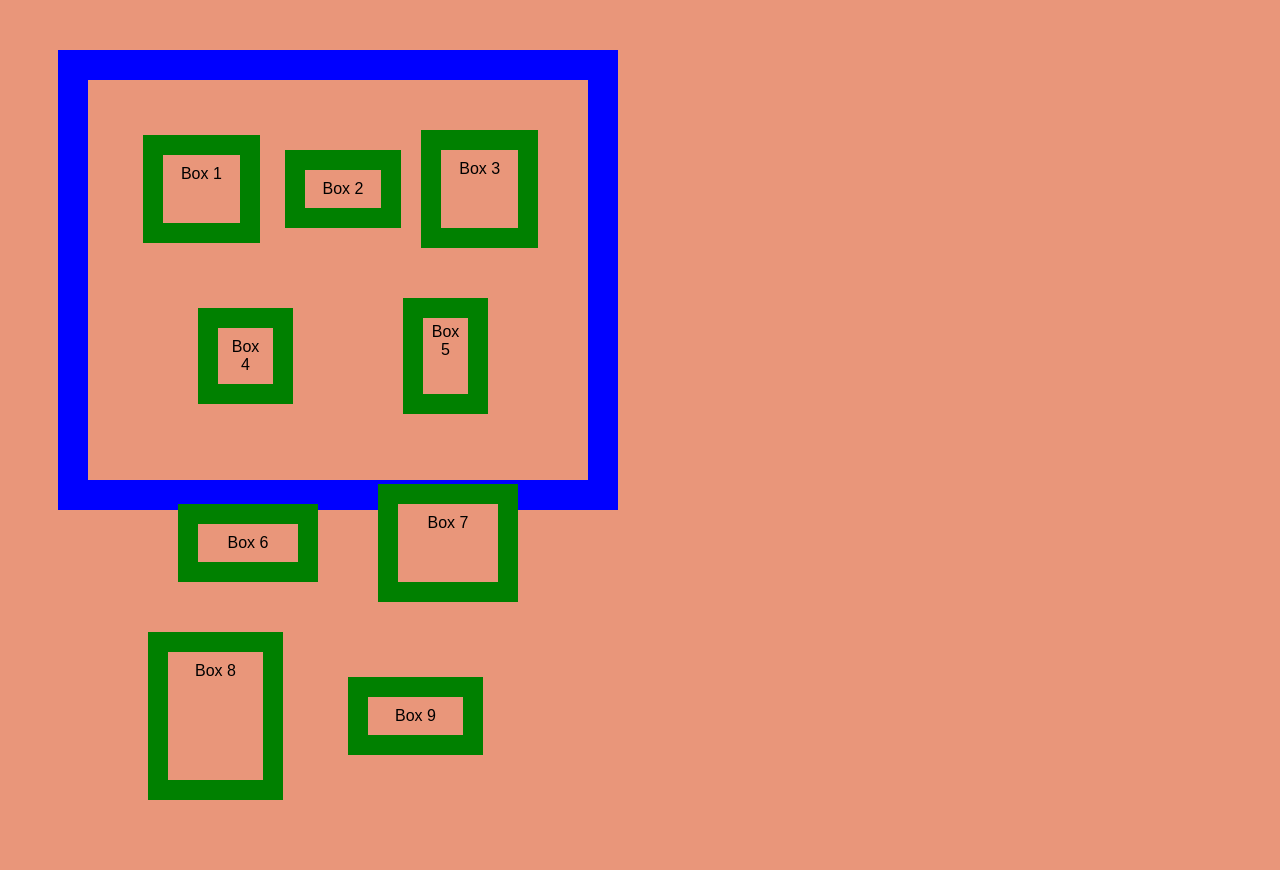
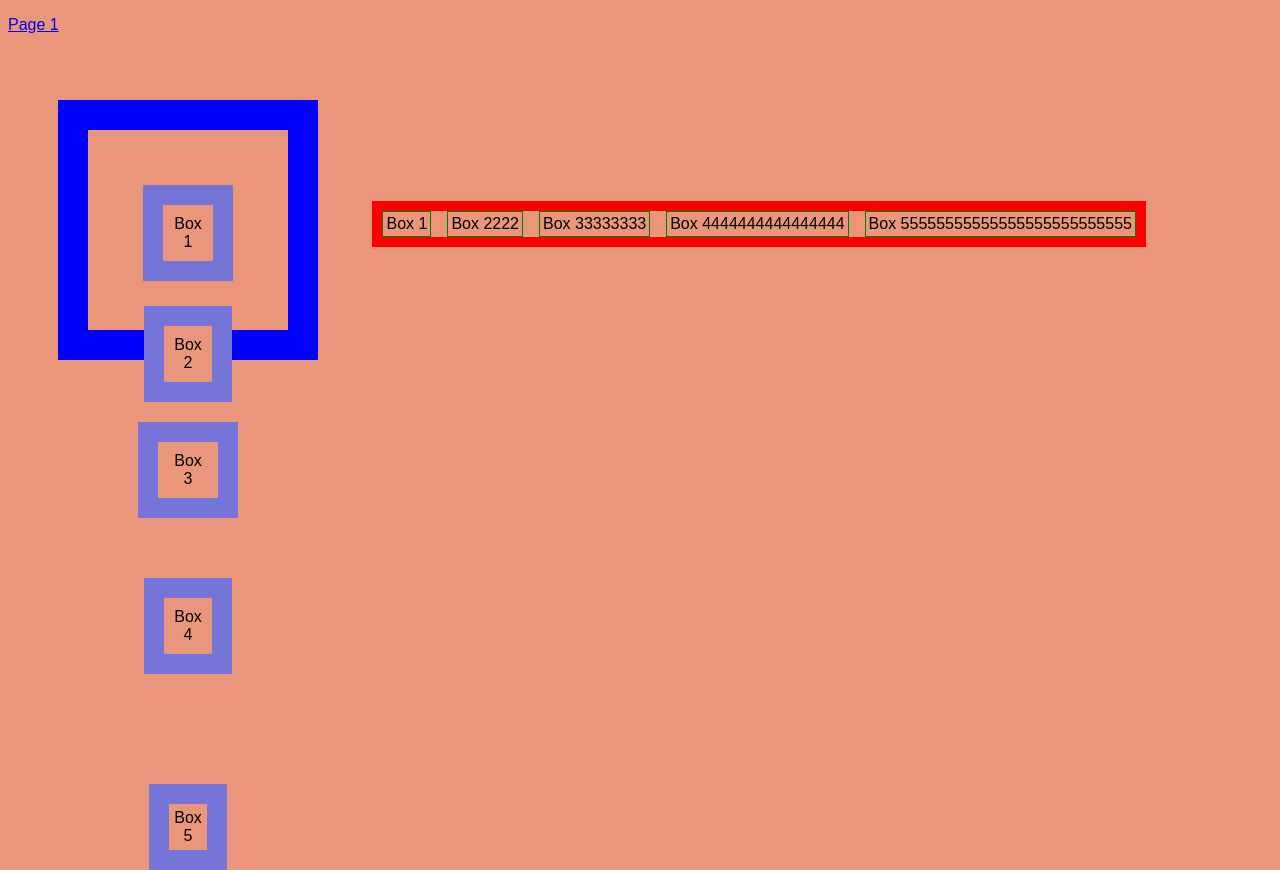
Before and after one commit to DJhabibi04/FlexBoxPractice, a plain HTML site: page index.html in a window 1280 px wide. Before the commit the page ends 800 px from the top, so only its background shows below. Drawn offline with Linux system fonts and the light colour scheme.

Commit message:
TOO MUCH TO SAY! FLEXBOX EXPERIMENTING!

```diff
--- a/index.html
+++ b/index.html
@@ -1,23 +1,36 @@
 <!DOCTYPE HTML>
 <html lang="en">
 
- <head>
-  <meta charset="UTF-8">
-  <title>Flex Box Practice</title>
-  <link rel="stylesheet" href="./style.css">
- </head>
 
- <body>
-  <div class="container">
+
+<head>
+ <meta charset="UTF-8">
+ <title>Flex Box Practice</title>
+ <link href="./style.css" rel="stylesheet">
+</head>
+
+<p><a href="./page1.html" target="_blank">Page 1</a></p>
+
+  <div class="container1">
    <div class="Box1">Box 1</div>
    <div class="Box2">Box 2</div>
    <div class="Box3">Box 3</div>
    <div class="Box4">Box 4</div>
    <div class="Box5">Box 5</div>
-   <div class="Box6">Box 6</div>
-   <div class="Box7">Box 7</div>
-   <div class="Box8">Box 8</div>
-    <div class="Box9">Box 9</div>
+  </div>
 
+  <div class="container2" style="list-style-type: none;">
+   <li class="Box1">Box 1</li>
+   <li class="Box2">Box 2222</li>
+   <li class="Box3">Box 33333333</li>
+   <li class="Box4">Box 4444444444444444</li>
+   <li class="Box555">Box 55555555555555555555555555</li>
   </div>
- </body>
+
+
+
+
+
+
+
+</body>
--- a/style.css
+++ b/style.css
@@ -1,91 +1,134 @@
 *
-{background-color: darksalmon;
-font-family: Arial, Helvetica, sans-serif;}
+{
+background-color: darksalmon;
+font-family: Arial, Helvetica, sans-serif;
+}
 
 
 
-.container
-{display: flex;
+.container1
+{
+display: inline-flex;
 flex-flow: row wrap;
 justify-content: center;
-height: 300px;
-width: 400px;
+height: 100px;
+width: 100px;
 border: 30px solid blue;
 margin: 50px;
-padding: 50px;}
+padding: 50px;
+}
 
-.Box1
-{flex: 1;
+.container1 .Box1
+{
+flex: 1;
 order: 1;
 margin: 5px;
-border: 20px solid green;
+border: 20px solid rgb(117, 117, 217);
 padding: 10px;
-text-align: center;}
+text-align: center;
+}
 
-.Box2
-{flex: 1;
+.container1 .Box2
+{
+flex: 1;
 order: 2;
 margin: 20px;
-border: 20px solid green;
+border: 20px solid rgb(117, 117, 217);
 padding: 10px;
-text-align: center;}
+text-align: center;
+}
 
-.Box3
-{flex: 1;
+.container1 .Box3
+{
+flex: 1;
 order: 3;
-border: 20px solid green;
+border: 20px solid rgb(117, 117, 217);
 padding: 10px;
-text-align: center;}
+text-align: center;
+}
 
-.Box4
-{flex: 1;
+.container1 .Box4
+{
+flex: 1;
 order: 4;
 margin: 60px;
-border: 20px solid green;
+border: 20px solid rgb(117, 117, 217);
 padding: 10px;
-text-align: center;}
+text-align: center;
+}
 
-.Box5
-{flex: 1;
+.container1 .Box5
+{
+flex: 1;
 order: 5;
 margin: 50px;
-border: 20px solid green;
+border: 20px solid rgb(117, 117, 217);
 padding: 5px;
-text-align: center;}
-
-.Box6
-{flex: 1;
-order: 6;
-margin: 40px;
-border: 20px solid green;
-padding: 10px;
-text-align: center;}
-
-.Box7
-{flex: 1;
-order: 7;
-margin: 20px;
-border: 20px solid green;
-padding: 10px;
-text-align: center;}
-
-.Box8
-{flex: 1;
-order: 8;
-margin: 10px;
-border: 20px solid green;
-padding: 10px;
-text-align: center;}
-
-.Box9
-{flex: 1;
-order: 9;
-margin: 55px;
-border: 20px solid green;
-padding: 10px;
-text-align: center;}
+text-align: center;
+}
 
 
 
+.container2
+{
+display: inline-flex;
+flex-wrap: wrap;
+gap: 1rem;
+height: auto;
+width: auto;
+border: 10px solid red;
+margin: 0px;
+padding: 0px;
+}
 
-/*    /*
+.container2 li
+{
+margin: 0;
+border: 1px solid green;
+padding: 3px;
+}
+
+.p1title
+{
+text-align: center;
+}
+
+.columns
+{
+display: flex;
+flex-wrap: wrap;
+/* justify-content: flex-end; */
+flex-direction: row;
+align-items: center;
+gap: 2rem;
+border: 5px solid blue;
+/* width: 2000px; */
+/* height: 2000px; */
+/* overflow-wrap: break-word; */
+/* word-wrap: break-word; */
+/* hyphens: auto; */
+}
+
+.columnbox
+{
+border: 5px solid green;
+flex-grow: 1;
+flex-shrink: 1;
+flex-basis: 0;
+/* width: max-content; */
+}
+
+/* @media (min-width: 600px)
+{
+.columns
+{
+flex-direction: row;
+}
+}
+     */
+
+.ting_2
+{
+background: pink;
+align-self: flex-start;
+}
```
